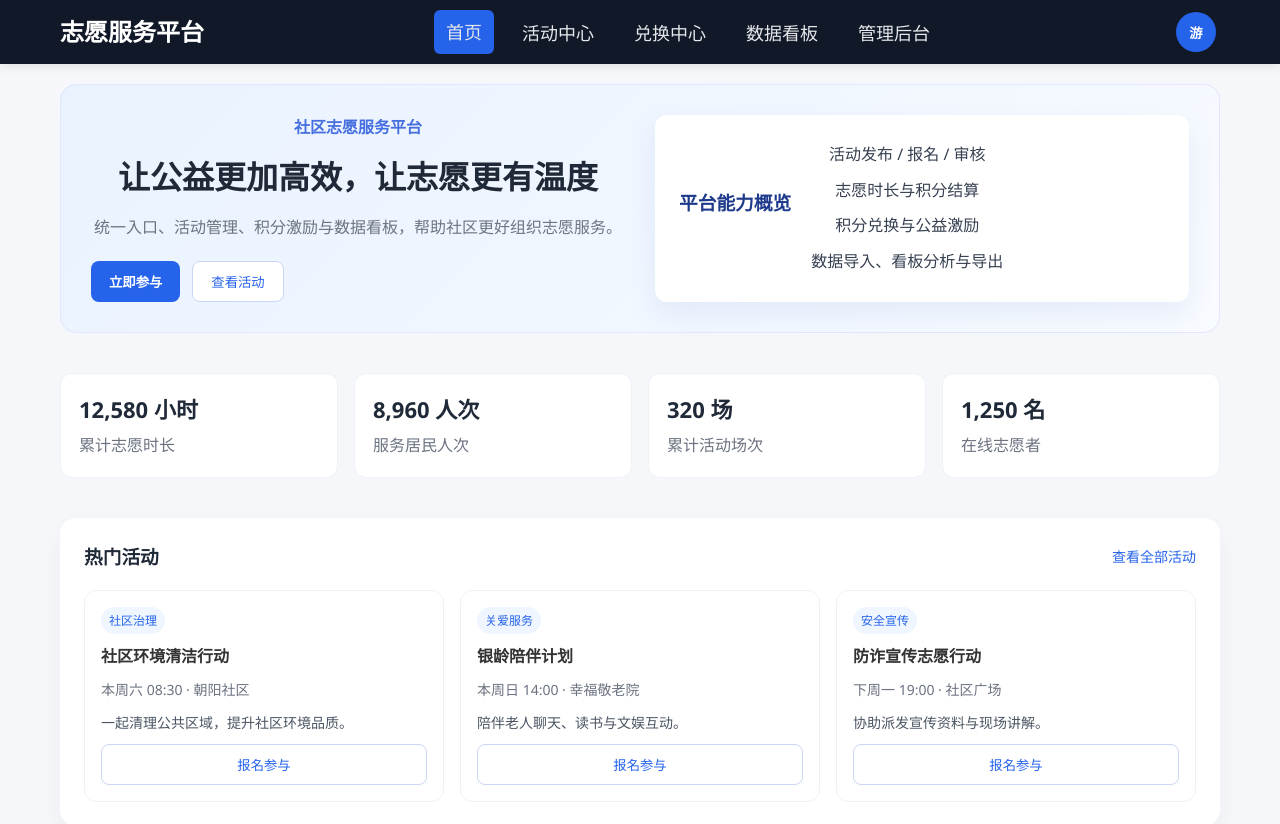
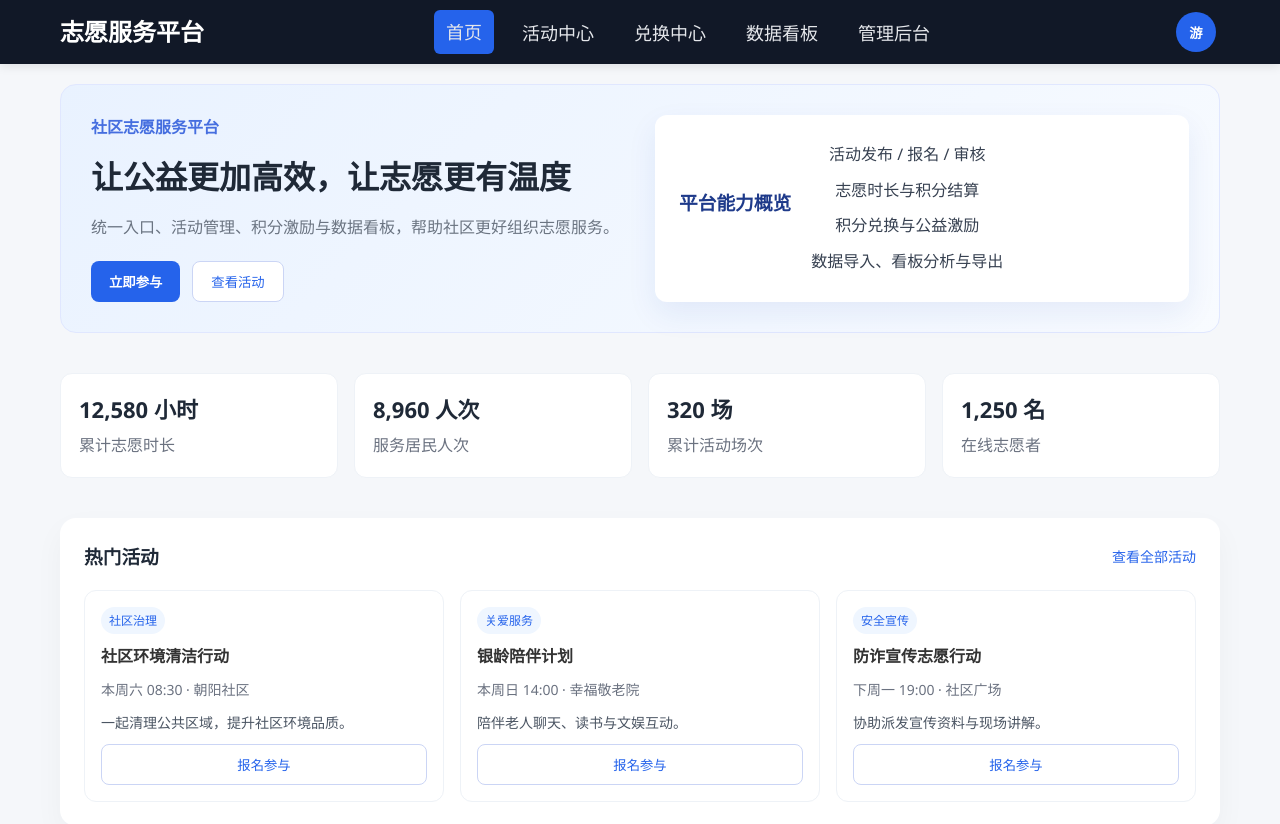
Before and after one commit to Petrichor813/database-homework, a Vue app in the folder frontend/: page /home in a window 1280 px wide. Shown: the top 824 px of the page. Built offline with nearby package versions, Linux system fonts and the light colour scheme.

Commit message:
fix: 调整了首页的头部文字对齐

```diff
--- a/frontend/src/components/Home.vue
+++ b/frontend/src/components/Home.vue
@@ -169,6 +169,14 @@ const mockActivities = [
   border: 1px solid #e0e7ff;
 }
 
+.header-content {
+  display: flex;
+  flex-direction: column;
+  align-items: flex-start;
+  justify-content: flex-start;
+  text-align: left;
+}
+
 .header-tag {
   font-size: 18px;
   font-weight: 600;
--- a/frontend/src/components/Register.vue
+++ b/frontend/src/components/Register.vue
@@ -1,11 +1,9 @@
 <script setup lang="ts">
 import { computed, reactive, ref, watch } from "vue";
-import { useRouter } from "vue-router";
 import { useToast } from "../utils/toast";
 import { postJson } from "../utils/api";
 
-const router = useRouter();
-const { success, info, error } = useToast();
+const { success, error } = useToast();
 
 const account_info = reactive({
   username: "",
```
